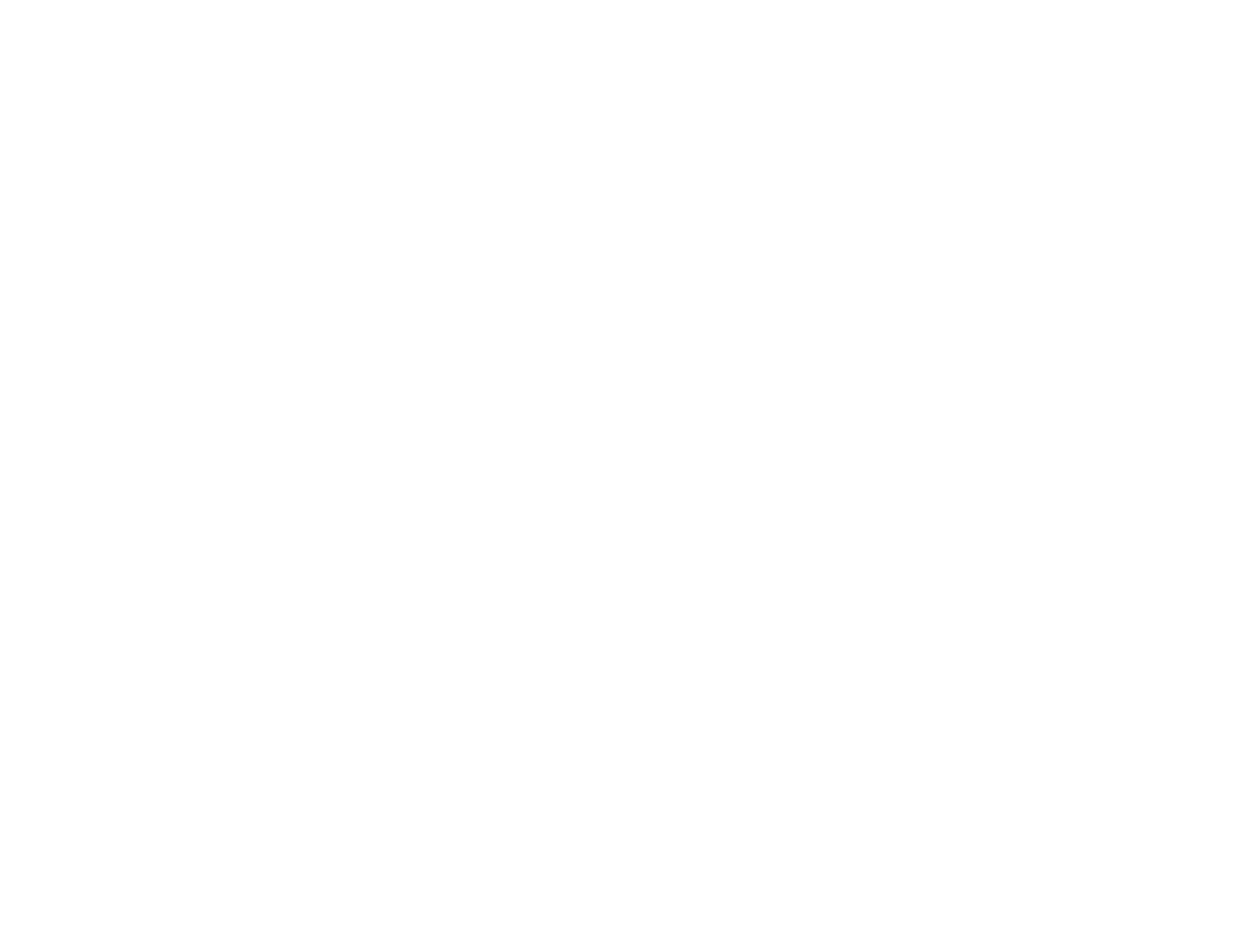
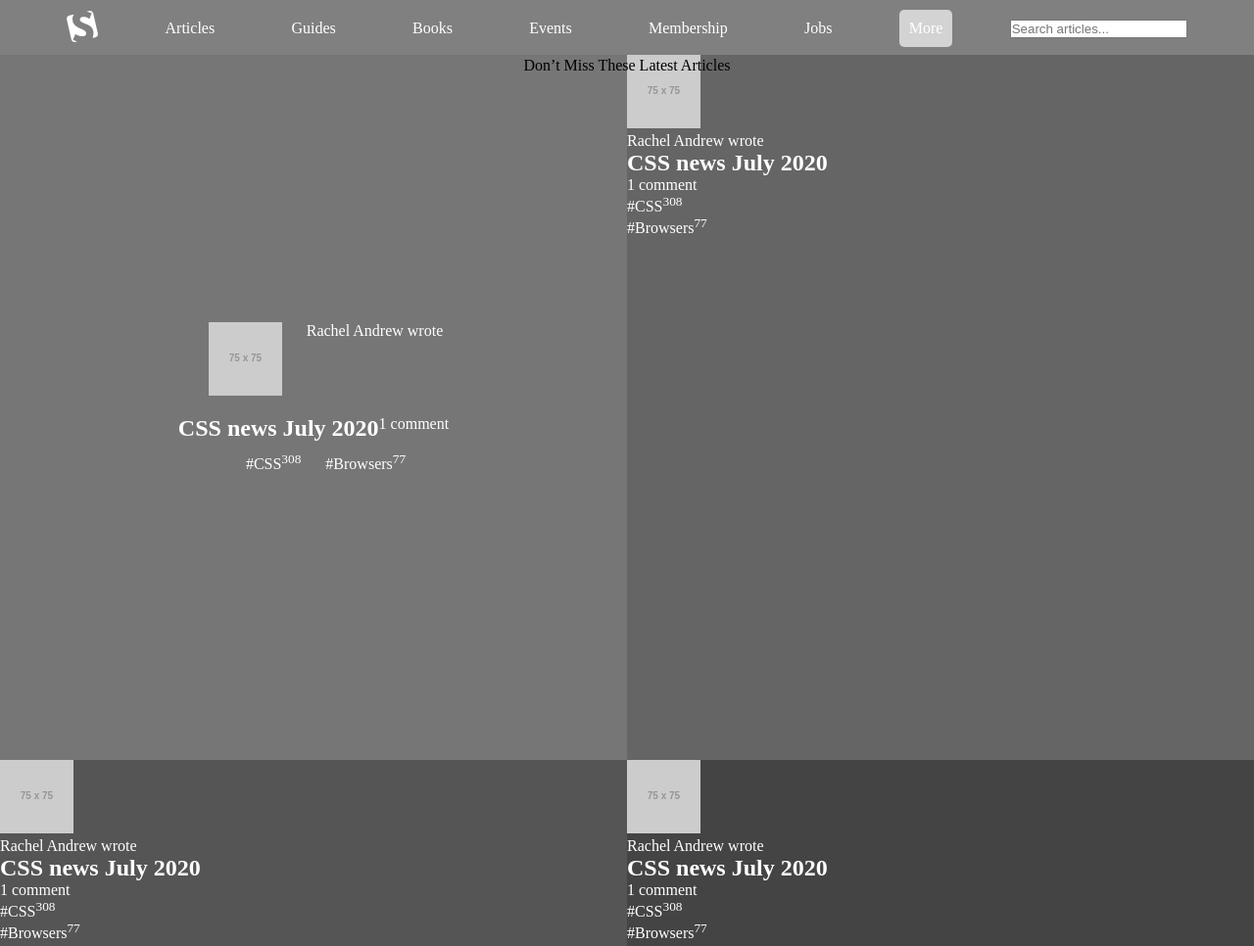
Before and after one commit to mujohn26/Design-Teardown, a plain HTML site: page index.html in a window 1280 px wide. Shown: the top 966 px of the page at 98% size. Before the commit the page ends 800 px from the top, so only its background shows below. Drawn offline with Linux system fonts and the light colour scheme; placeholder pictures from the web are drawn by us.

Commit message:
header complete and feature article container markup

```diff
--- a/index.html
+++ b/index.html
@@ -1,12 +1,92 @@
 <!DOCTYPE html>
 <html lang="en">
+
 <head>
     <meta charset="UTF-8">
     <meta name="viewport" content="width=device-width, initial-scale=1.0">
     <link rel="stylesheet" href="style.css">
     <title>Document</title>
 </head>
+
 <body>
+    <header>
+        <nav>
+            <a href=""><img src="images/smashing-magazine.png" alt=""></a>
+            <a class="nav-links" href="">Articles</a>
+            <a class="nav-links" href="">Guides</a>
+            <a class="nav-links" href="">Books</a>
+            <a class="nav-links" href="">Events</a>
+            <a class="nav-links" href="">Membership</a>
+            <a class="nav-links" href="">Jobs</a>
+            <a class=" more" href="">More</a>
+            <a href="http://"><input type="text" placeholder="Search articles..."></a>
+        </nav>
+    </header>
+    <main>
+        <div>
+            <p class="container-heading">Don’t Miss These Latest Articles</p>
+        </div>
+        <div class="container">
 
+            <div class="feature-article1">
+                <div>
+                    <div>
+
+                        <img src="http://placehold.jp/75x75.png" alt="">
+                    </div>
+                    <div>
+
+                        <p>Rachel Andrew wrote</p>
+                    </div>
+                </div>
+                <div>
+                    <h2>CSS news July 2020</h2>
+                    <i></i>
+                    <p>1 comment</p>
+                </div>
+                <div>
+                    <div>
+
+                        <p>#CSS<sup>308</sup></p>
+                    </div>
+                    <div>
+
+                        <p>#Browsers<sup>77</sup></p>
+                    </div>
+                </div>
+
+
+            </div>
+            <div class="feature-article2">
+                <img src="http://placehold.jp/75x75.png" alt="">
+                <p>Rachel Andrew wrote</p>
+                <h2>CSS news July 2020</h2>
+                <i></i>
+                <p>1 comment</p>
+                <p>#CSS<sup>308</sup></p>
+                <p>#Browsers<sup>77</sup></p>
+            </div>
+            <div class="feature-article3">
+                <img src="http://placehold.jp/75x75.png" alt="">
+                <p>Rachel Andrew wrote</p>
+                <h2>CSS news July 2020</h2>
+                <i></i>
+                <p>1 comment</p>
+                <p>#CSS<sup>308</sup></p>
+                <p>#Browsers<sup>77</sup></p>
+            </div>
+            <div class="feature-article4">
+                <img src="http://placehold.jp/75x75.png" alt="">
+                <p>Rachel Andrew wrote</p>
+                <h2>CSS news July 2020</h2>
+                <i></i>
+                <p>1 comment</p>
+                <p>#CSS<sup>308</sup></p>
+                <p>#Browsers<sup>77</sup></p>
+            </div>
+
+        </div>
+    </main>
 </body>
+
 </html>
--- a/style.css
+++ b/style.css
@@ -0,0 +1,84 @@
+*,
+*::before,
+*::after {
+  box-sizing: border-box;
+  margin: 0;
+  padding: 0;
+}
+body{
+    color: white;
+}
+nav{
+    display: flex;
+    justify-content: space-evenly;
+    background-color: grey;
+    padding: 10px;
+    align-items: center;
+
+}
+nav a{
+    text-decoration: none;
+    color: white;
+}
+nav a img{
+    filter: invert();
+}
+.nav-links{
+    padding: 10px;
+    border-radius: 5px;
+}
+.nav-links:hover{
+    background-color: black;
+
+}
+.more{
+    background-color: lightgray;
+    padding: 10px;
+    border-radius: 5px;
+}
+.container{
+    display: grid;
+    grid-template-columns: repeat(2,1fr)    ;
+}
+.container-heading{
+    display: flex;
+    justify-content: center;
+    color: black;
+    position: relative;
+    top: 20px;
+    z-index: 1;
+    margin-top: -20px;
+}
+.feature-article1{
+    background-color:#767676;
+    height: 720px;
+    display: flex;
+    justify-content: center;
+    align-items: center;
+    flex-direction: column;
+}
+.feature-article1 div{
+    display: flex;
+    justify-content: space-around;
+    flex-direction: row;
+    margin-bottom: 10px;
+}
+.feature-article1 div div{
+margin-left: 25px;
+}
+.feature-article1 div div p{
+
+    }
+.feature-article2{
+    background-color:#656565;
+
+}
+.feature-article3{
+    background-color: #555;
+    height: 720px;
+
+}
+.feature-article4{
+    background-color:#444;
+
+}
```
Also changed, not shown: images/smashing-magazine.png (added).
